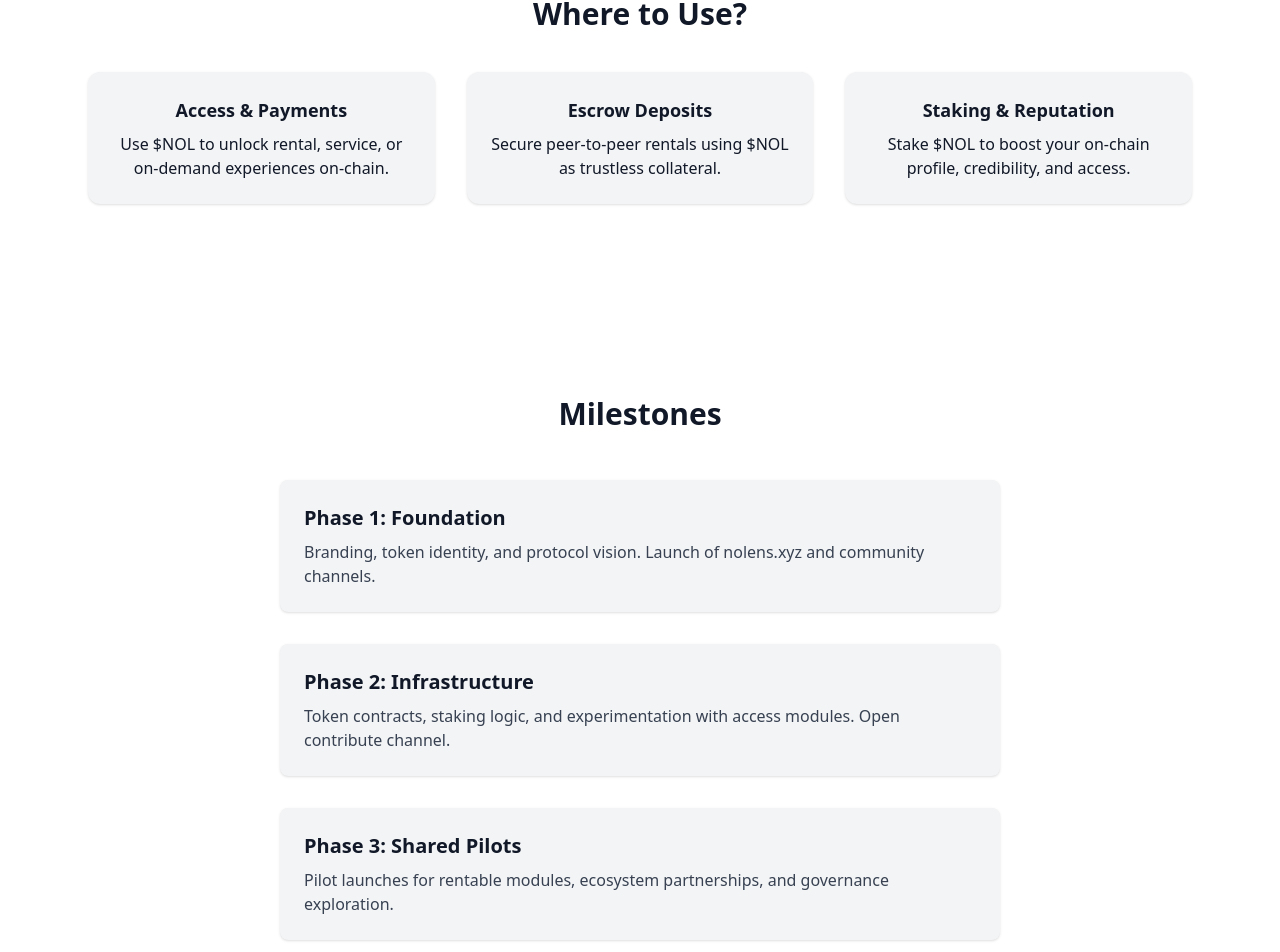
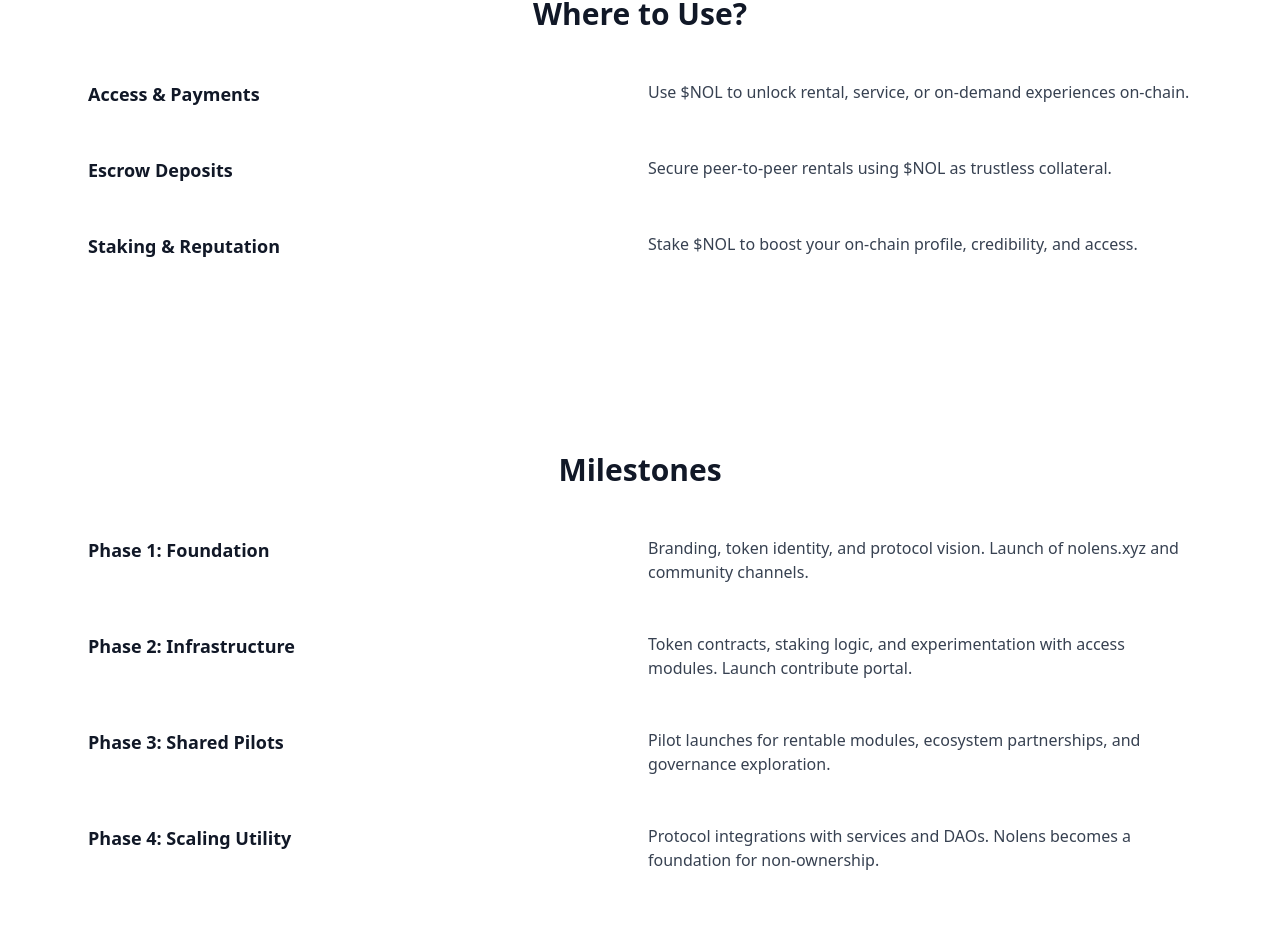
Before and after one commit to nolensprotocol/nolens, a Next.js app: page / in a window 1280 px wide. Shown: the part 820-1772 px from the top of the page. Built offline with nearby package versions, Linux system fonts and the light colour scheme.

Commit message:
Update index.js

```diff
--- a/pages/index.js
+++ b/pages/index.js
@@ -56,44 +56,44 @@ export default function Home() {
       </section>
 
       <section className="py-24 bg-white text-gray-900">
-        <div className="max-w-6xl mx-auto px-6 text-center">
-          <h2 className="text-3xl font-bold mb-10">Where to Use?</h2>
-          <div className="grid gap-8 grid-cols-1 md:grid-cols-3">
-            <div className="transition duration-700 ease-out bg-gray-100 p-6 rounded-xl shadow hover:shadow-lg hover:scale-105 hover:bg-white">
-              <h3 className="font-semibold text-lg mb-2">Access & Payments</h3>
-              <p>Use $NOL to unlock rental, service, or on-demand experiences on-chain.</p>
+        <div className="max-w-6xl mx-auto px-6">
+          <h2 className="text-3xl font-bold mb-12 text-center">Where to Use?</h2>
+          <div className="space-y-12">
+            <div className="grid md:grid-cols-2 gap-4">
+              <div className="font-semibold text-lg">Access & Payments</div>
+              <div className="text-gray-700">Use $NOL to unlock rental, service, or on-demand experiences on-chain.</div>
             </div>
-            <div className="transition duration-700 ease-out bg-gray-100 p-6 rounded-xl shadow hover:shadow-lg hover:scale-105 hover:bg-white">
-              <h3 className="font-semibold text-lg mb-2">Escrow Deposits</h3>
-              <p>Secure peer-to-peer rentals using $NOL as trustless collateral.</p>
+            <div className="grid md:grid-cols-2 gap-4">
+              <div className="font-semibold text-lg">Escrow Deposits</div>
+              <div className="text-gray-700">Secure peer-to-peer rentals using $NOL as trustless collateral.</div>
             </div>
-            <div className="transition duration-700 ease-out bg-gray-100 p-6 rounded-xl shadow hover:shadow-lg hover:scale-105 hover:bg-white">
-              <h3 className="font-semibold text-lg mb-2">Staking & Reputation</h3>
-              <p>Stake $NOL to boost your on-chain profile, credibility, and access.</p>
+            <div className="grid md:grid-cols-2 gap-4">
+              <div className="font-semibold text-lg">Staking & Reputation</div>
+              <div className="text-gray-700">Stake $NOL to boost your on-chain profile, credibility, and access.</div>
             </div>
           </div>
         </div>
       </section>
 
       <section className="py-24 bg-white text-gray-900">
-        <div className="max-w-3xl mx-auto px-6">
+        <div className="max-w-6xl mx-auto px-6">
           <h2 className="text-3xl font-bold mb-12 text-center">Milestones</h2>
-          <div className="space-y-8">
-            <div className="bg-gray-100 p-6 rounded-lg shadow hover:shadow-md transition">
-              <h3 className="text-xl font-semibold mb-2">Phase 1: Foundation</h3>
-              <p className="text-gray-700">Branding, token identity, and protocol vision. Launch of nolens.xyz and community channels.</p>
+          <div className="space-y-12">
+            <div className="grid md:grid-cols-2 gap-4">
+              <div className="font-semibold text-lg">Phase 1: Foundation</div>
+              <div className="text-gray-700">Branding, token identity, and protocol vision. Launch of nolens.xyz and community channels.</div>
             </div>
-            <div className="bg-gray-100 p-6 rounded-lg shadow hover:shadow-md transition">
-              <h3 className="text-xl font-semibold mb-2">Phase 2: Infrastructure</h3>
-              <p className="text-gray-700">Token contracts, staking logic, and experimentation with access modules. Open contribute channel.</p>
+            <div className="grid md:grid-cols-2 gap-4">
+              <div className="font-semibold text-lg">Phase 2: Infrastructure</div>
+              <div className="text-gray-700">Token contracts, staking logic, and experimentation with access modules. Launch contribute portal.</div>
             </div>
-            <div className="bg-gray-100 p-6 rounded-lg shadow hover:shadow-md transition">
-              <h3 className="text-xl font-semibold mb-2">Phase 3: Shared Pilots</h3>
-              <p className="text-gray-700">Pilot launches for rentable modules, ecosystem partnerships, and governance exploration.</p>
+            <div className="grid md:grid-cols-2 gap-4">
+              <div className="font-semibold text-lg">Phase 3: Shared Pilots</div>
+              <div className="text-gray-700">Pilot launches for rentable modules, ecosystem partnerships, and governance exploration.</div>
             </div>
-            <div className="bg-gray-100 p-6 rounded-lg shadow hover:shadow-md transition">
-              <h3 className="text-xl font-semibold mb-2">Phase 4: Scaling Utility</h3>
-              <p className="text-gray-700">Protocol integrations with services and DAOs. Nolens becomes a foundation for non-ownership.</p>
+            <div className="grid md:grid-cols-2 gap-4">
+              <div className="font-semibold text-lg">Phase 4: Scaling Utility</div>
+              <div className="text-gray-700">Protocol integrations with services and DAOs. Nolens becomes a foundation for non-ownership.</div>
             </div>
           </div>
         </div>
```
